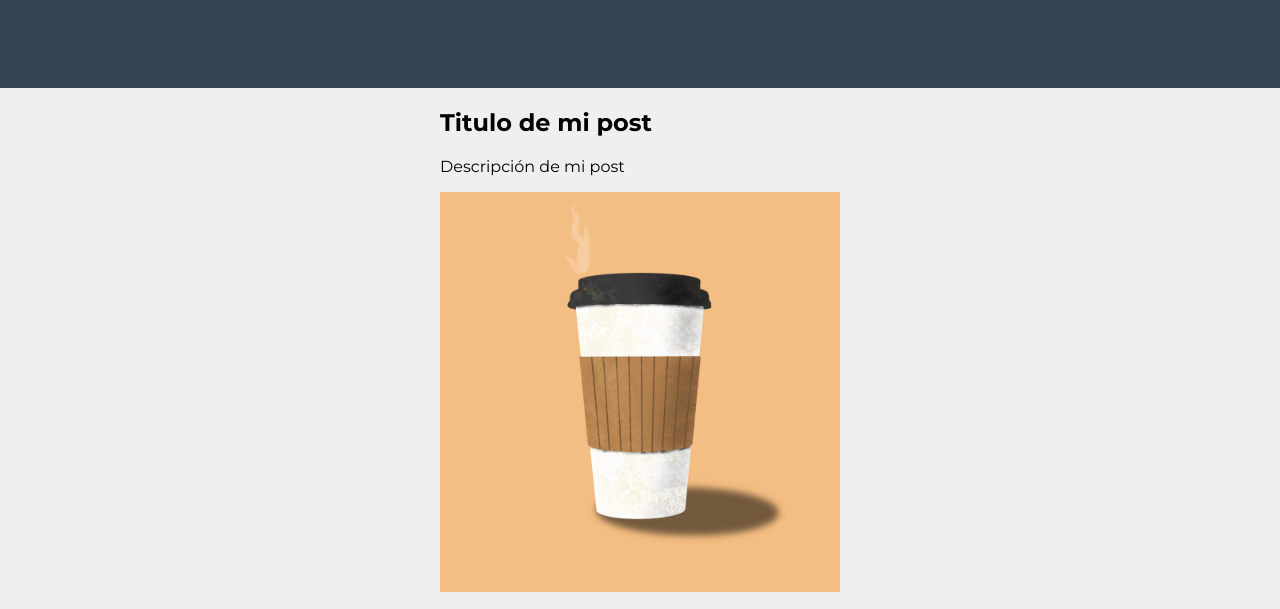
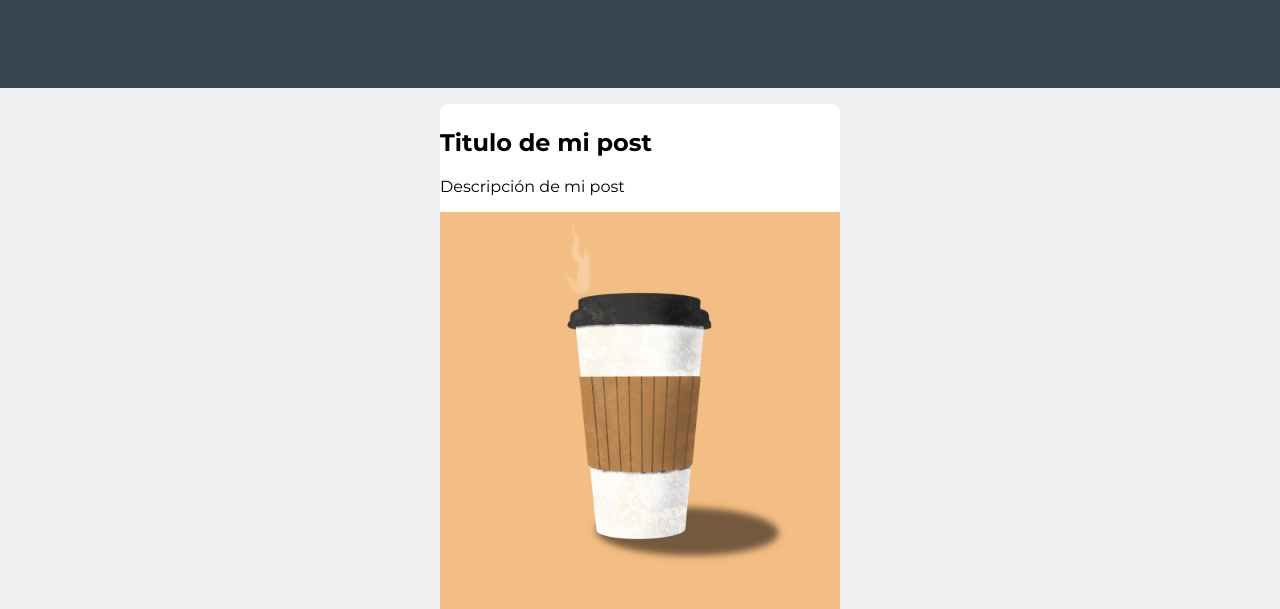
Before and after one commit to JavierHoyos/blog-html-css, a plain HTML site: page index.html in a window 1280 px wide. Shown: the part 172-781 px from the top of the page. Drawn offline with Linux system fonts and the light colour scheme.

Commit message:
se seleccionó la clase post para modificar su background-color, margin, border-radius y padding

```diff
--- a/style.css
+++ b/style.css
@@ -22,3 +22,10 @@ header h1{
     width: 400px;
     margin: 0 auto;
 }
+
+section .post{
+    background-color: #fff;
+    margin: 1rem 0;
+    border-radius: 0.5rem;
+    padding: 0.25rem 0;
+}
```
